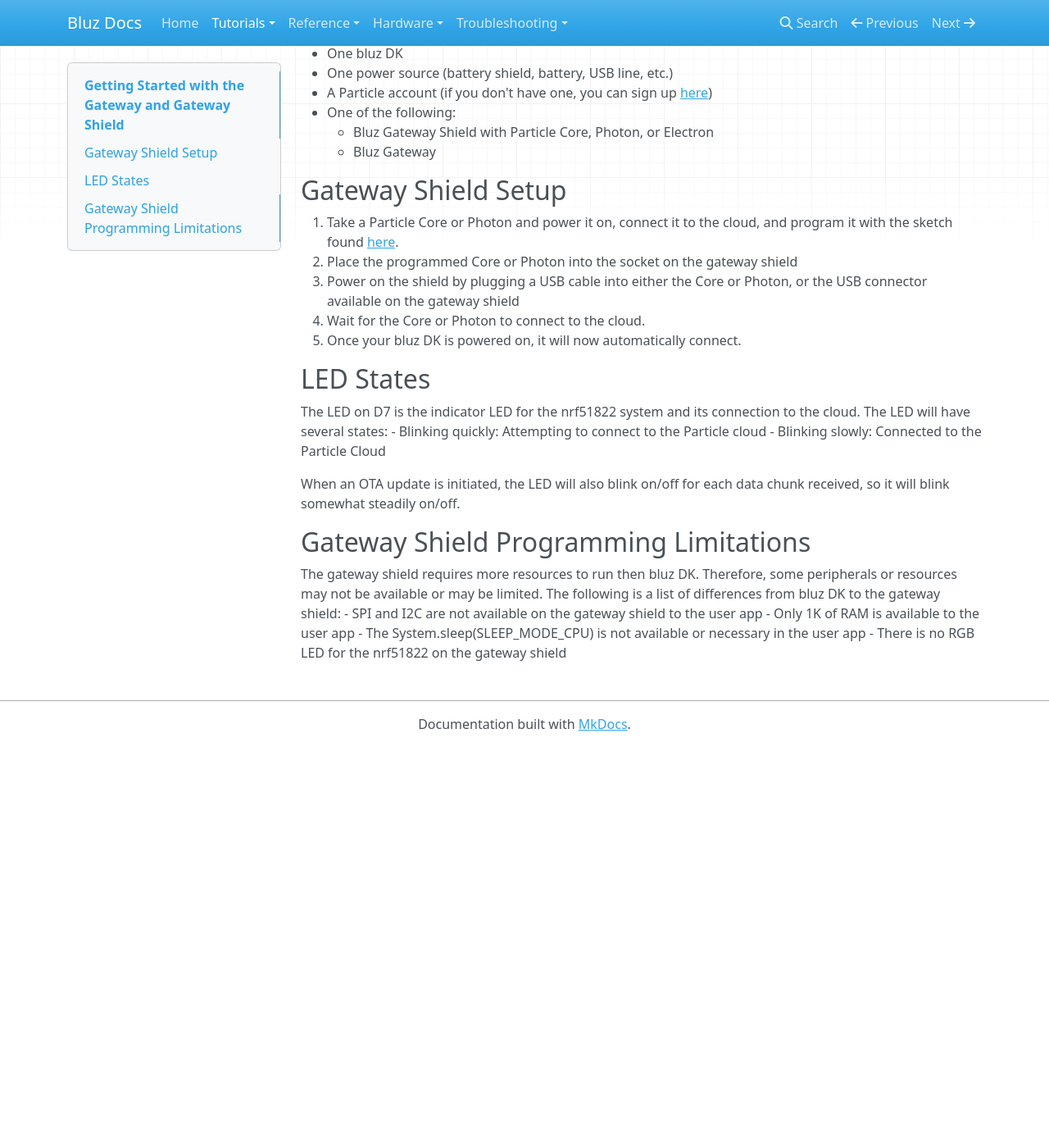
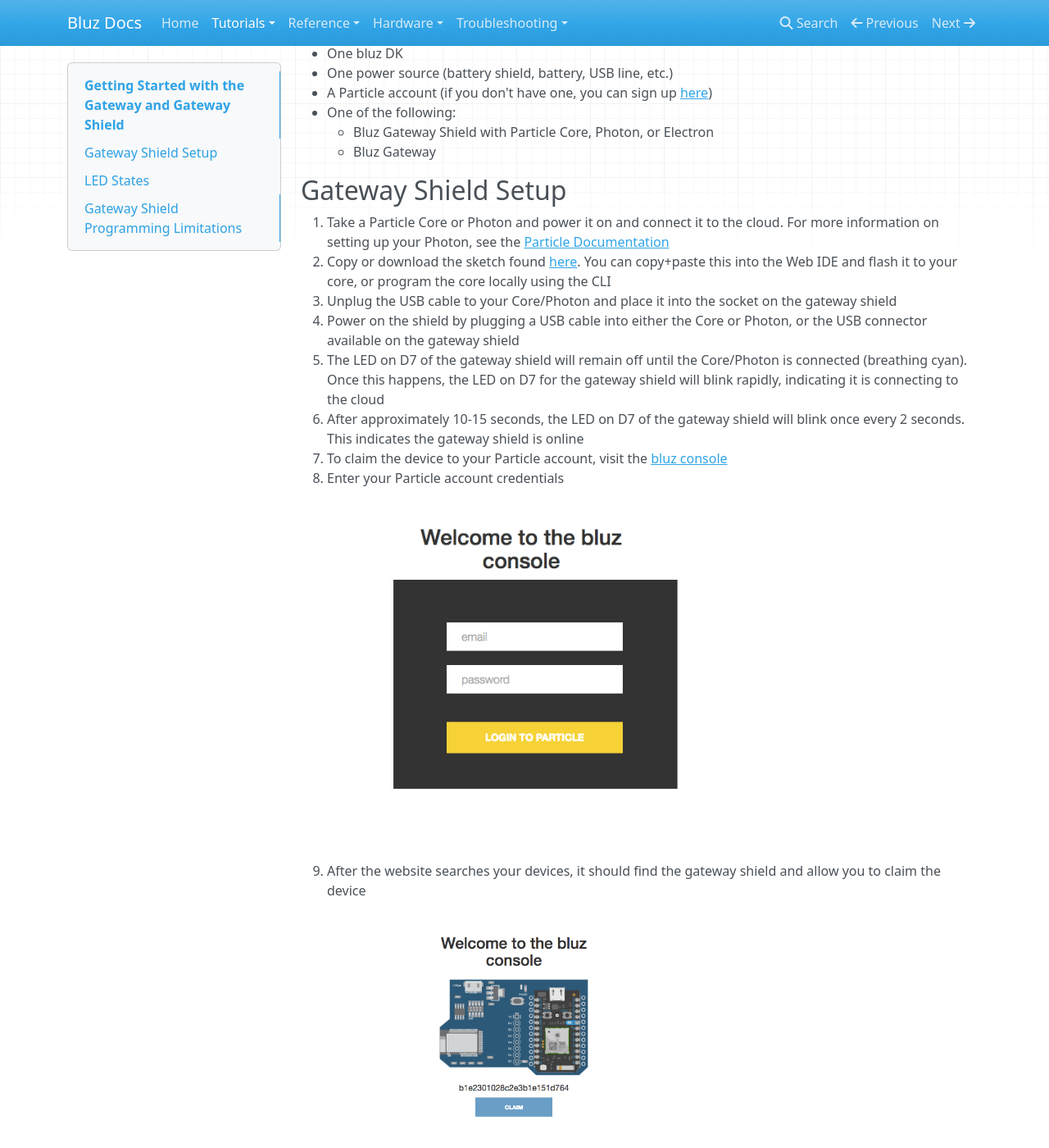
Before and after one commit to bluzDK/bluz-docs, an MkDocs documentation site: the page built from docs/tutorials/gateway_getting_started.md, in a window 1280 px wide and 1400 px high, scrolled down 412 px. Shown: the whole window at 82% size. Built offline with MkDocs 1.6.1, drawn with Linux system fonts in a browser that asks for light colours; nearby versions of some CDN libraries; old or Windows-style settings are respelled for this version of MkDocs; before the commit the page ends 1323 px from its top, so only the background shows below that; some of the changed text lies outside the part shown.

Commit message:
update gateway shield documentation for use of the console

```diff
--- a/docs/tutorials/gateway_getting_started.md
+++ b/docs/tutorials/gateway_getting_started.md
@@ -21,11 +21,20 @@ For this tutorial, you will need:
 
 ##Gateway Shield Setup
 
-1. Take a Particle Core or Photon and power it on, connect it to the cloud, and program it with the sketch found [here](https://github.com/bluzDK/particle-gateway-shield-code).
-2. Place the programmed Core or Photon into the socket on the gateway shield
-3. Power on the shield by plugging a USB cable into either the Core or Photon, or the USB connector available on the gateway shield
-4. Wait for the Core or Photon to connect to the cloud.
-5. Once your bluz DK is powered on, it will now automatically connect.
+1. Take a Particle Core or Photon and power it on and connect it to the cloud. For more information on setting up your Photon, see the [Particle Documentation](https://docs.particle.io/guide/getting-started/start/photon/#connect-your-photon)
+2. Copy or download the sketch found [here](https://github.com/bluzDK/particle-gateway-shield-code). You can copy+paste this into the Web IDE  and flash it to your core, or program the core locally using the CLI
+3. Unplug the USB cable to your Core/Photon and place it into the socket on the gateway shield
+4. Power on the shield by plugging a USB cable into either the Core or Photon, or the USB connector available on the gateway shield
+5. The LED on D7 of the gateway shield will remain off until the Core/Photon is connected (breathing cyan). Once this happens, the LED on D7 for the gateway shield will blink rapidly, indicating it is connecting to the cloud
+6. After approximately 10-15 seconds, the LED on D7 of the gateway shield will blink once every 2 seconds. This indicates the gateway shield is online
+7. To claim the device to your Particle account, visit the [bluz console](http://console.bluz.io/)
+8. Enter your Particle account credentials
+
+    ![hero](/img/console_login_ss.png)
+
+9. After the website searches your devices, it should find the gateway shield and allow you to claim the device
+
+    ![hero](/img/console_claim_ss.png)
 
 ##LED States
 The LED on D7 is the indicator LED for the nrf51822 system and its connection to the cloud. The LED will have several states:
@@ -42,3 +51,7 @@ The following is a list of differences from bluz DK to the gateway shield:
 - Only 1K of RAM is available to the user app
 - The System.sleep(SLEEP_MODE_CPU) is not available or necessary in the user app
 - There is no RGB LED for the nrf51822 on the gateway shield
+
+Further, it is advised that no code be placed in the loop() function. This can block the gateway shield from working properly.
+
+The bluz console can be used to claim gateway shields, update their firmware to the newest version, and program Particle devices to work with them.
```
Also changed, not shown: docs/img/console_claim_ss.png (added), docs/img/console_login_ss.png (added).
